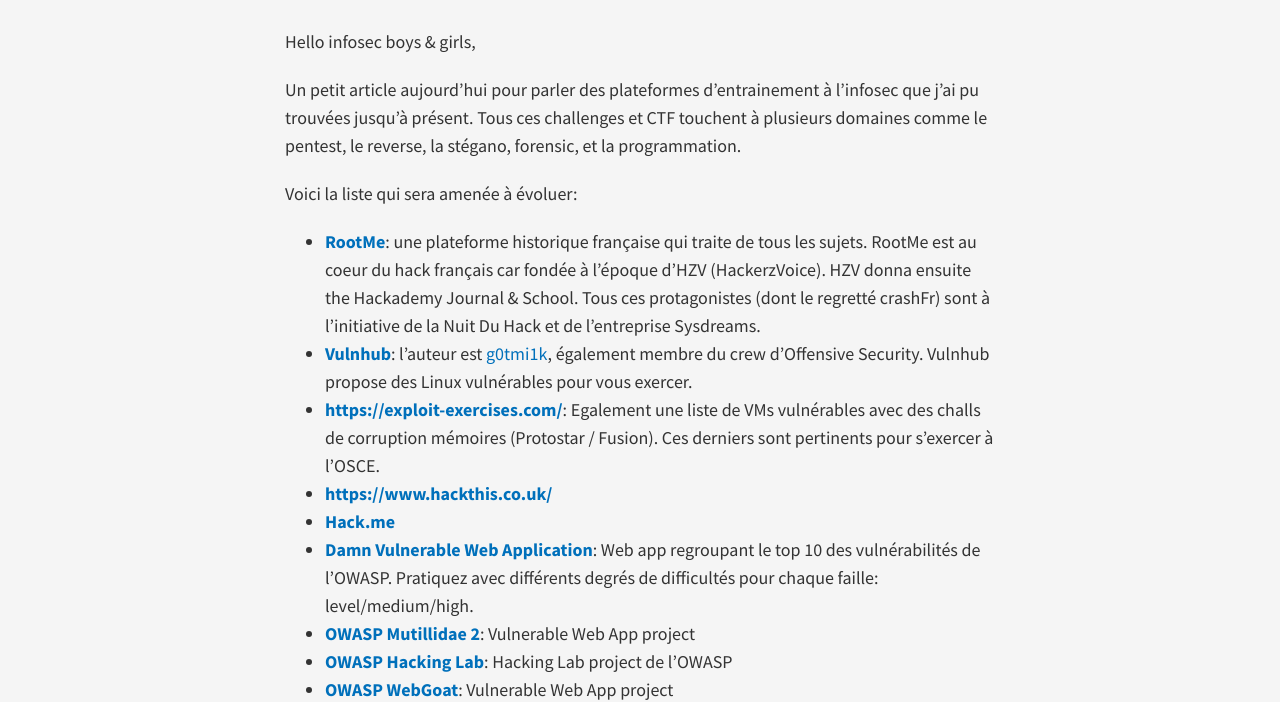
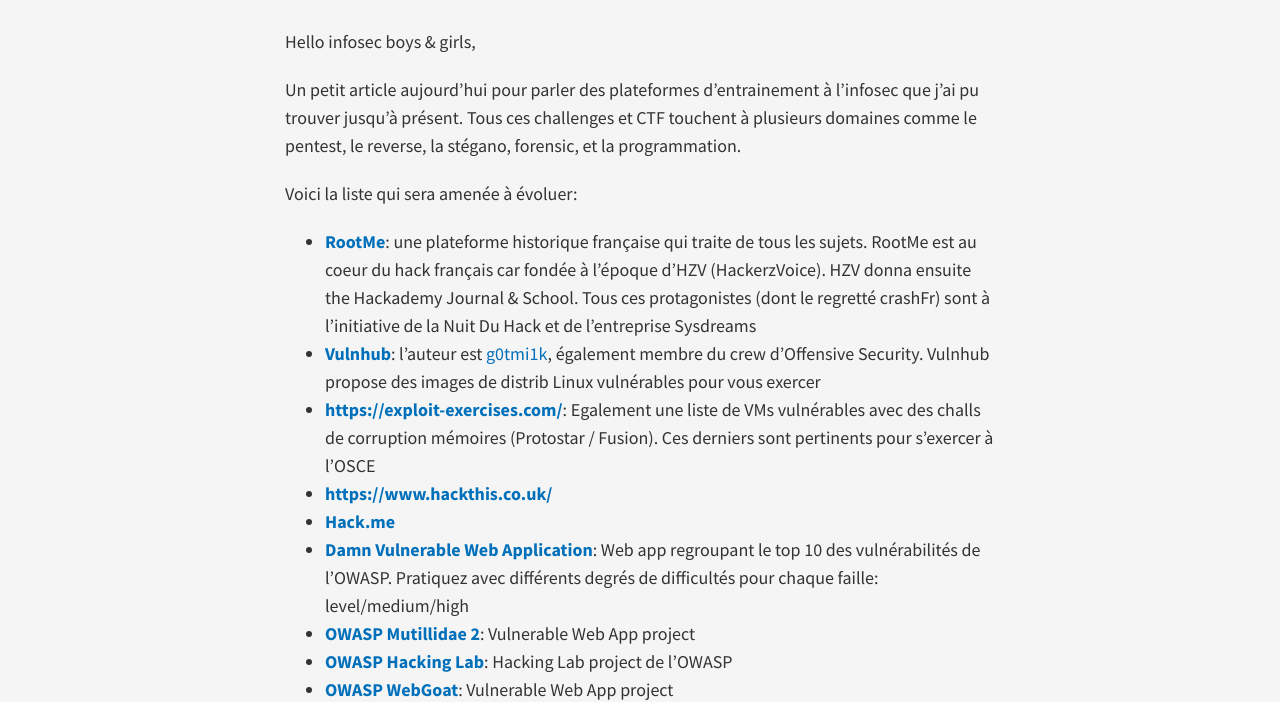
Before and after one commit to phackt/phackt.github.io, a Jekyll site: the page built from _posts/2017-03-06-Hacking-training.markdown, in a window 1280 px wide. Shown: the part 232-934 px from the top of the page. Built offline with Jekyll 4.4.1, drawn with Linux system fonts in a browser that asks for light colours; nearby versions of some CDN libraries; comment, search, counter and statistics services are not loaded.

Commit message:
Update 2017-03-06-Hacking-training.markdown

```diff
--- a/_posts/2017-03-06-Hacking-training.markdown
+++ b/_posts/2017-03-06-Hacking-training.markdown
@@ -7,15 +7,15 @@ categories: general
 <br />
 Hello infosec boys & girls,
 
-Un petit article aujourd'hui pour parler des plateformes d'entrainement à l'infosec que j'ai pu trouvées jusqu'à présent. Tous ces challenges et CTF touchent à plusieurs domaines comme le pentest, le reverse, la stégano, forensic, et la programmation.
+Un petit article aujourd'hui pour parler des plateformes d'entrainement à l'infosec que j'ai pu trouver jusqu'à présent. Tous ces challenges et CTF touchent à plusieurs domaines comme le pentest, le reverse, la stégano, forensic, et la programmation.
 
 Voici la liste qui sera amenée à évoluer:
- - **[RootMe](https://www.root-me.org/)**: une plateforme historique française qui traite de tous les sujets. RootMe est au coeur du hack français car fondée à l'époque d'HZV   (HackerzVoice). HZV donna ensuite the Hackademy Journal & School. Tous ces protagonistes (dont le regretté crashFr) sont à l'initiative de la Nuit Du Hack et de l'entreprise Sysdreams.
- - **[Vulnhub](https://www.vulnhub.com/)**: l'auteur est [g0tmi1k](https://blog.g0tmi1k.com/), également membre du crew d'Offensive Security. Vulnhub propose des Linux vulnérables pour vous exercer.
- - **[https://exploit-exercises.com/](https://exploit-exercises.com/)**: Egalement une liste de VMs vulnérables avec des challs de corruption mémoires (Protostar / Fusion). Ces derniers sont pertinents pour s'exercer à l'OSCE.
+ - **[RootMe](https://www.root-me.org/)**: une plateforme historique française qui traite de tous les sujets. RootMe est au coeur du hack français car fondée à l'époque d'HZV (HackerzVoice). HZV donna ensuite the Hackademy Journal & School. Tous ces protagonistes (dont le regretté crashFr) sont à l'initiative de la Nuit Du Hack et de l'entreprise Sysdreams
+ - **[Vulnhub](https://www.vulnhub.com/)**: l'auteur est [g0tmi1k](https://blog.g0tmi1k.com/), également membre du crew d'Offensive Security. Vulnhub propose des images de distrib Linux vulnérables pour vous exercer
+ - **[https://exploit-exercises.com/](https://exploit-exercises.com/)**: Egalement une liste de VMs vulnérables avec des challs de corruption mémoires (Protostar / Fusion). Ces derniers sont pertinents pour s'exercer à l'OSCE
  - **[https://www.hackthis.co.uk/](https://www.hackthis.co.uk/)**
  - **[Hack.me](https://hack.me/)**
- - **[Damn Vulnerable Web Application](http://www.dvwa.co.uk/)**: Web app regroupant le top 10 des vulnérabilités de l'OWASP. Pratiquez avec différents degrés de difficultés pour chaque faille: level/medium/high.
+ - **[Damn Vulnerable Web Application](http://www.dvwa.co.uk/)**: Web app regroupant le top 10 des vulnérabilités de l'OWASP. Pratiquez avec différents degrés de difficultés pour chaque faille: level/medium/high
  - **[OWASP Mutillidae 2](https://www.owasp.org/index.php/OWASP_Mutillidae_2_Project)**: Vulnerable Web App project
  - **[OWASP Hacking Lab](https://www.hacking-lab.com/index.html)**: Hacking Lab project de l'OWASP
  - **[OWASP WebGoat](https://www.owasp.org/index.php/Category:OWASP_WebGoat_Project)**: Vulnerable Web App project
```
